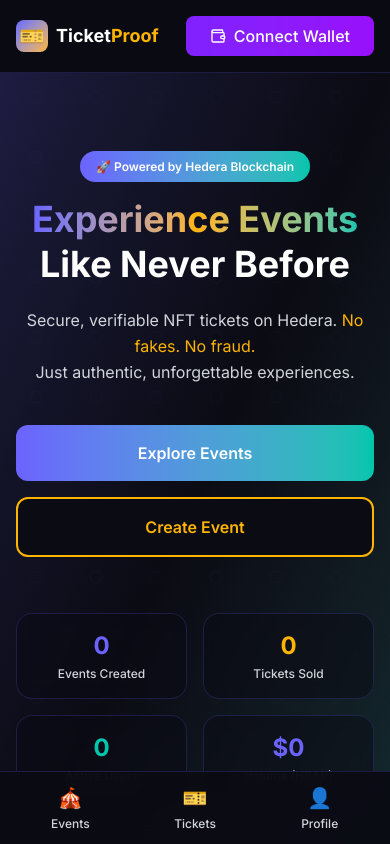
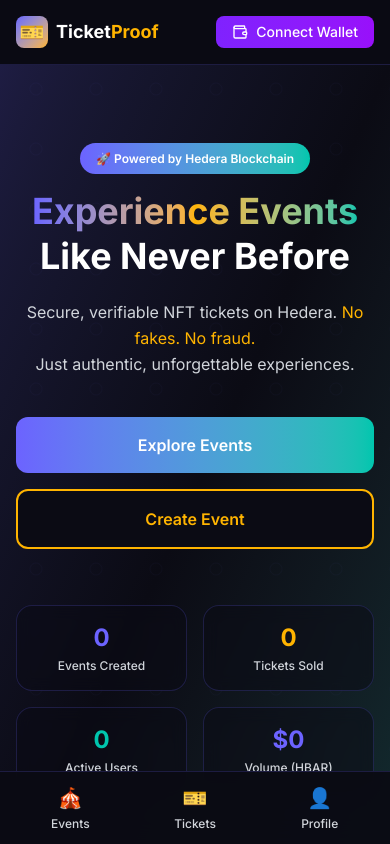
Before and after one commit to Tapetal/TicketProof, a Next.js app: page / in a window 390 px wide. Shown: the top 844 px of the page. Built offline with nearby package versions, Linux system fonts and the light colour scheme; no server answers; the database is empty.

Commit message:
fix: Update button padding and text size in WalletConnect component for improved responsiveness

```diff
--- a/src/components/WalletConnect.tsx
+++ b/src/components/WalletConnect.tsx
@@ -191,7 +191,7 @@
       <button
         onClick={() => setShowDropdown(!showDropdown)}
         disabled={isConnecting}
-        className="flex items-center gap-2 bg-gradient-to-r from-violet-600 to-purple-600 text-white px-6 py-2 rounded-lg hover:shadow-lg transition-all disabled:opacity-50 disabled:cursor-not-allowed"
+        className="flex items-center gap-2 bg-gradient-to-r from-violet-600 to-purple-600 text-white px-4 sm:px-6 py-2 rounded-lg hover:shadow-lg transition-all disabled:opacity-50 disabled:cursor-not-allowed text-sm sm:text-base leading-none flex-shrink-0"
       >
         <Wallet className="w-4 h-4" />
         <span className="font-medium">
```
